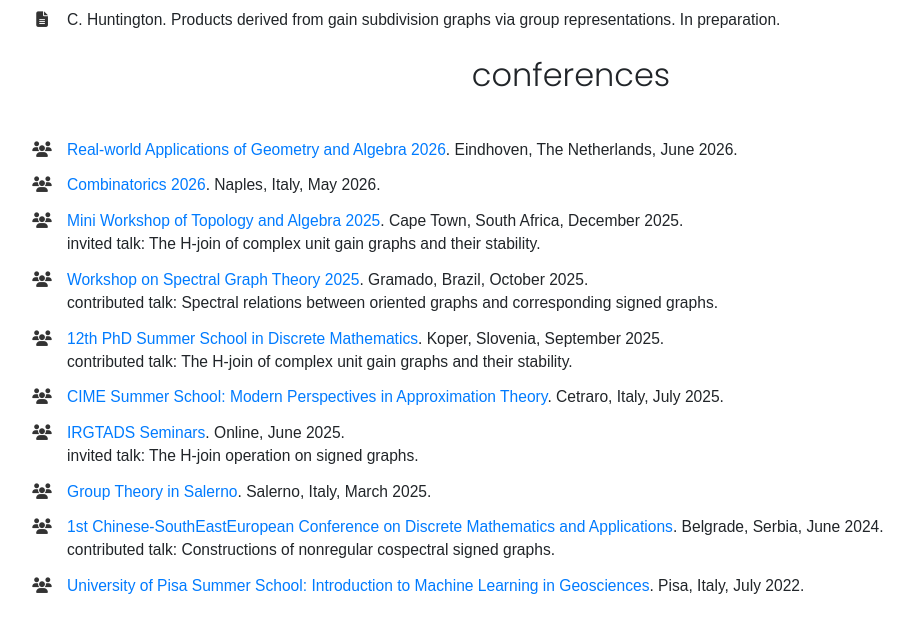
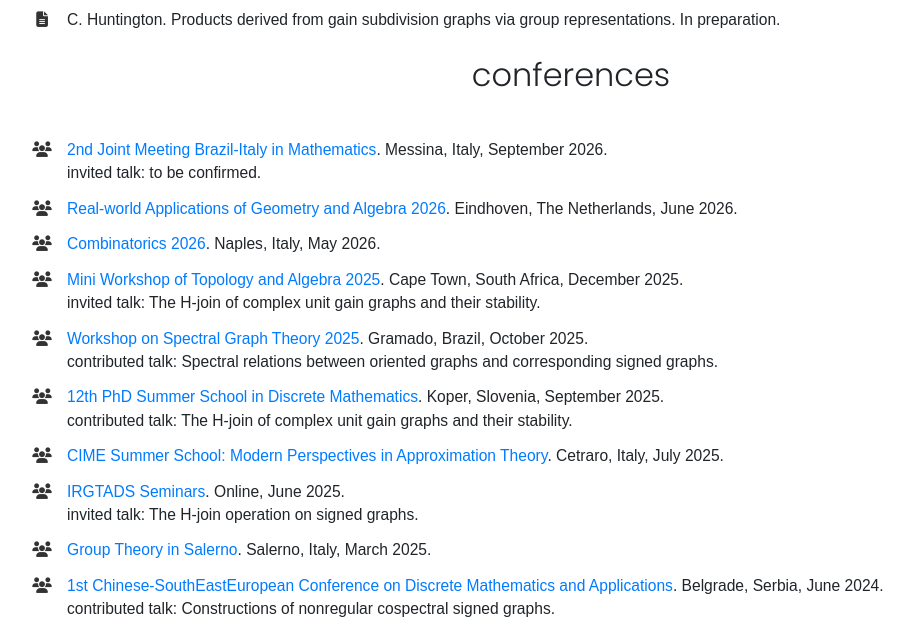
Before and after one commit to callumhuntington/mypage, a plain HTML site: page mathematics.html in a window 1280 px wide. Shown: the part 1026-1656 px from the top of the page, without its empty margins (69-983 px from the left). Drawn offline with nearby package versions, Linux system fonts and the light colour scheme; files whose address does not match are found by name.

Commit message:
Update mathematics.html

```diff
--- a/mathematics.html
+++ b/mathematics.html
@@ -200,6 +200,16 @@
 <div class="paper-row">
 <i class="fa-solid fa-users"></i>
 <span class="paper-text">
+<a href="https://umi.dm.unibo.it/jm-ita-bra-2026/special-sessions/special-session-33/" target="_blank" rel="noopener noreferrer">2nd Joint Meeting Brazil-Italy in Mathematics</a>. Messina, Italy, September 2026.<br>
+invited talk: to be confirmed.
+</span>
+</div>
+</li>
+
+<li>
+<div class="paper-row">
+<i class="fa-solid fa-users"></i>
+<span class="paper-text">
 <a href="https://sites.google.com/view/appliedgeometryalgebra/raga/raga-2026" target="_blank" rel="noopener noreferrer">Real-world Applications of Geometry and Algebra 2026</a>. Eindhoven, The Netherlands, June 2026.<br>
 </span>
 </div>
```
